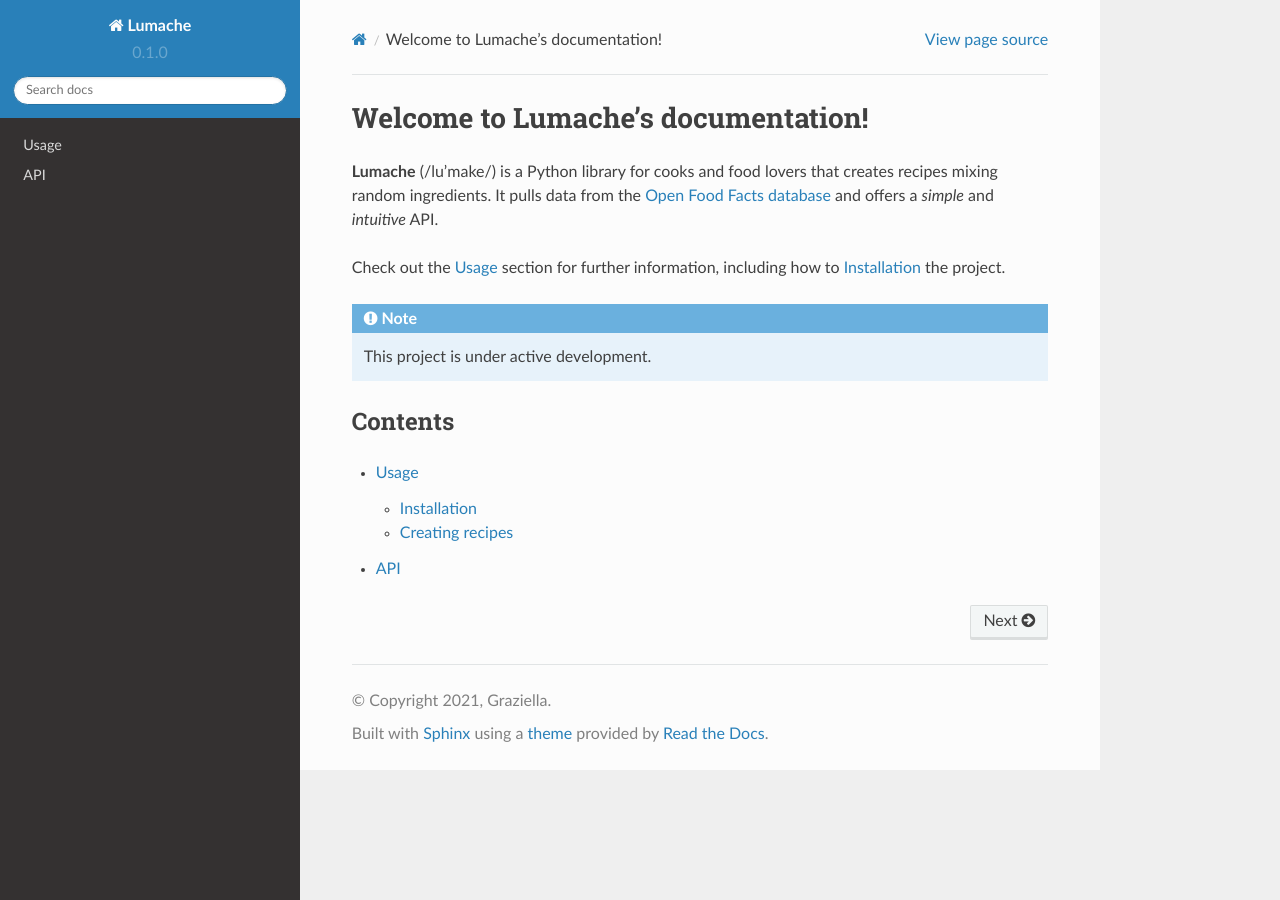
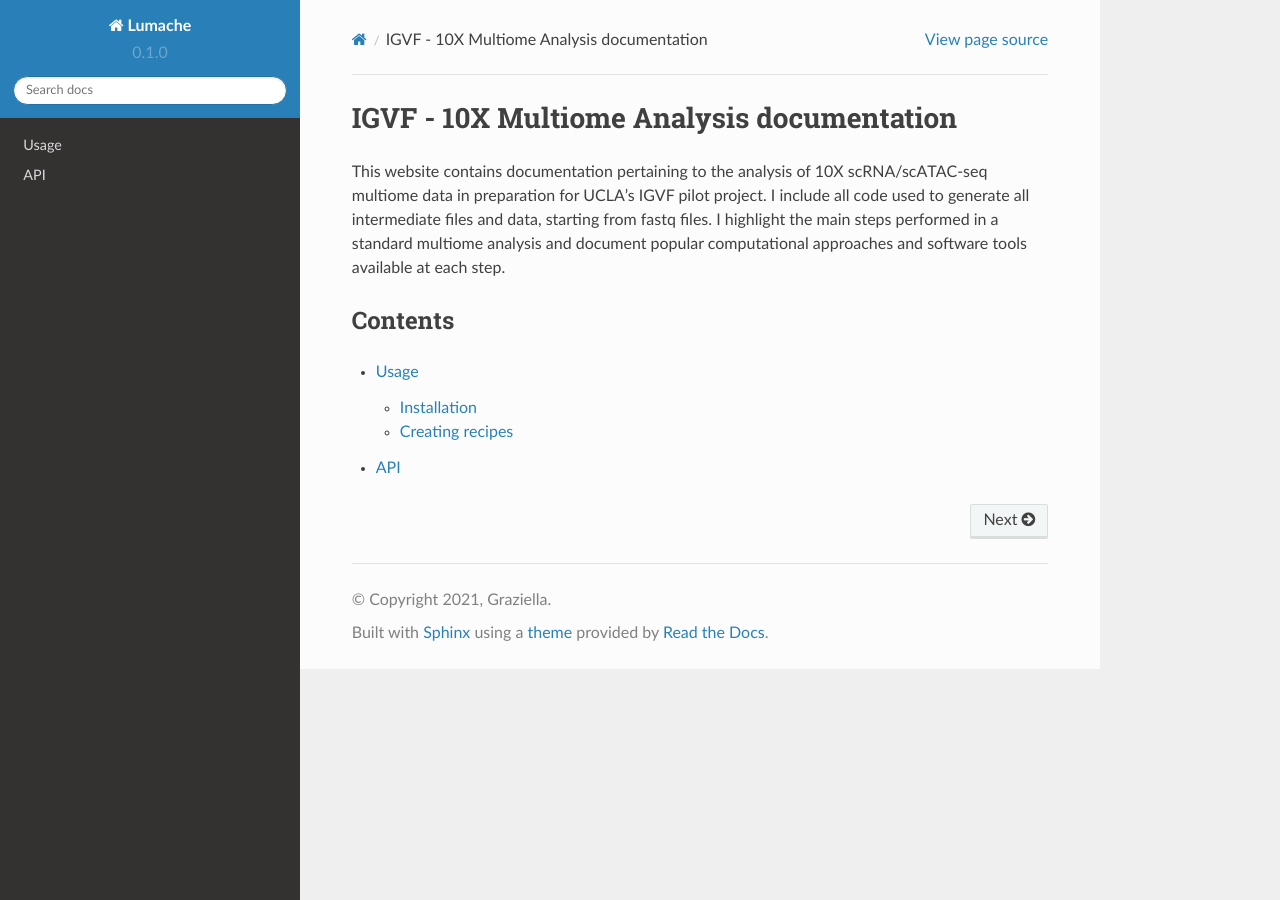
Before and after one commit to terencewtli/10x_multiome_analysis, a Sphinx documentation site: the page built from docs/source/index.rst, in a window 1280 px wide. Built offline with Sphinx 7.4.7 and the Read the Docs theme 2.0.0, drawn with Linux system fonts in a browser that asks for light colours.

Commit message:
initial website update

```diff
--- a/docs/source/index.rst
+++ b/docs/source/index.rst
@@ -1,17 +1,15 @@
-Welcome to Lumache's documentation!
+IGVF - 10X Multiome Analysis documentation
 ===================================
 
-**Lumache** (/lu'make/) is a Python library for cooks and food lovers
-that creates recipes mixing random ingredients.
-It pulls data from the `Open Food Facts database <https://world.openfoodfacts.org/>`_
-and offers a *simple* and *intuitive* API.
-
-Check out the :doc:`usage` section for further information, including
-how to :ref:`installation` the project.
-
-.. note::
-
-   This project is under active development.
+This website contains documentation pertaining
+to the analysis of 10X scRNA/scATAC-seq multiome data in
+preparation for UCLA's IGVF pilot project. I include
+all code used to generate all intermediate
+files and data, starting from fastq files.
+I highlight the main steps performed
+in a standard multiome analysis and
+document popular computational approaches
+and software tools available at each step.
 
 Contents
 --------
```
Also changed, not shown: other parts of docs/source/index.rst (+3 -0 lines), docs/source/atac.rst (added, +10 -0 lines), docs/source/cellranger.rst (added, +7 -0 lines), docs/source/rna.rst (added, +7 -0 lines).
